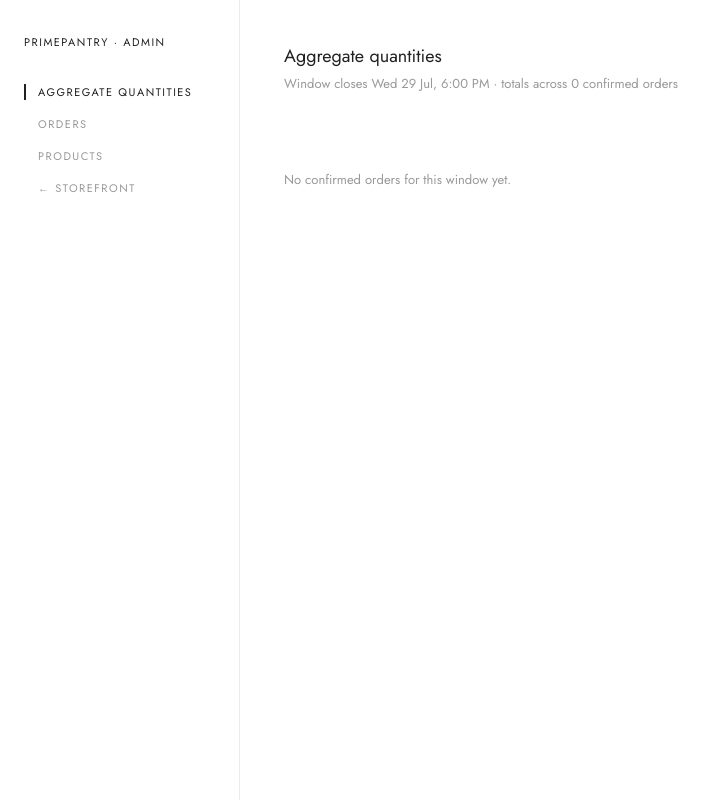
After one commit to le6-ite/CP3407_Group2_PrimePantry, a Django app: page /staff/quantities/ in a window 1280 px wide. The commit adds this page. Shown: the whole page, without its empty margins (0-717 px from the left). Run offline with Django 5.2, Linux system fonts and the light colour scheme; the visitor is signed in with stand-in values (Sample User, id 1); data comes from the database, SQL or seed files in the repository; data that the repository does not hold is empty.

Commit message:
Add auth, my-orders, and admin quantity aggregate (USP)
- Auth: email-based login/register (Django auth), guest checkout preserved;
  header shows My orders / Log out when signed in
- Orders now link to the logged-in user; checkout prefills from the account
- My orders page: order history with status badges (user or guest session)
- Staff-only "Aggregate quantities" page: per-product totals for the current
  weekly window with order counts and bars — the group-buying USP

Co-Authored-By: Claude Opus 4.8 <noreply@anthropic.com>

```diff
--- /dev/null
+++ b/store/templates/store/admin_quantities.html
@@ -0,0 +1,47 @@
+{% extends "base.html" %}
+{% load static %}
+{% block title %}Aggregate quantities — PrimePantry admin{% endblock %}
+{% block content %}
+<div style="display:flex;min-height:100vh;font-family:'Jost',sans-serif;">
+  <nav style="width:240px;border-right:1px solid #ececec;padding:34px 24px;box-sizing:border-box;">
+    <div style="font-size:11px;letter-spacing:1.5px;text-transform:uppercase;color:#212123;margin-bottom:34px;">PrimePantry · Admin</div>
+    <div style="display:flex;flex-direction:column;gap:16px;">
+      <span style="font-size:11px;letter-spacing:1.5px;text-transform:uppercase;color:#212123;border-left:2px solid #212123;padding-left:12px;">Aggregate quantities</span>
+      <a href="/admin/store/order/" style="font-size:11px;letter-spacing:1.5px;text-transform:uppercase;color:#999999;padding-left:14px;">Orders</a>
+      <a href="/admin/store/product/" style="font-size:11px;letter-spacing:1.5px;text-transform:uppercase;color:#999999;padding-left:14px;">Products</a>
+      <a href="{% url 'store:home' %}" style="font-size:11px;letter-spacing:1.5px;text-transform:uppercase;color:#999999;padding-left:14px;">← Storefront</a>
+    </div>
+  </nav>
+  <main style="flex:1;padding:43px 44px;box-sizing:border-box;max-width:1400px;">
+    <div style="margin-bottom:34px;">
+      <h1 style="font-size:18px;line-height:1.5;color:#212123;margin:0;font-weight:400;">Aggregate quantities</h1>
+      <div style="font-size:13px;color:#999999;margin-top:4px;">Window closes {{ cutoff|date:"D j M, g:i A" }} · totals across {{ total_orders }} confirmed order{{ total_orders|pluralize }}</div>
+    </div>
+    {% if rows %}
+    <div>
+      <div style="display:flex;gap:20px;padding:0 0 11px;border-bottom:1px solid #212123;font-size:11px;letter-spacing:1.5px;text-transform:uppercase;color:#999999;">
+        <div style="width:56px;"></div>
+        <div style="flex:1;">Product</div>
+        <div style="width:150px;">Category</div>
+        <div style="width:280px;">Total quantity</div>
+        <div style="width:70px;text-align:right;">Orders</div>
+      </div>
+      {% for r in rows %}
+      <div style="display:flex;align-items:center;gap:20px;padding:16px 0;border-bottom:1px solid #ececec;">
+        <div style="width:56px;"><div style="width:40px;height:40px;border-radius:8px;background:#f2f2f2;overflow:hidden;"><img src="{{ r.image_url }}" style="width:100%;height:100%;object-fit:cover;" alt=""></div></div>
+        <div style="flex:1;font-size:13px;color:#212123;">{{ r.name }}</div>
+        <div style="width:150px;font-size:13px;color:#999999;">{{ r.category }}</div>
+        <div style="width:280px;padding-right:20px;box-sizing:border-box;">
+          <div style="font-size:12px;color:#212123;margin-bottom:5px;">{{ r.qty }} × {{ r.size_label }}</div>
+          <div style="height:2px;background:#f2f2f2;"><div style="height:100%;background:#212123;width:{{ r.bar_pct }}%;"></div></div>
+        </div>
+        <div style="width:70px;text-align:right;font-size:13px;color:#999999;">{{ r.orders }}</div>
+      </div>
+      {% endfor %}
+    </div>
+    {% else %}
+    <p style="font-size:13px;color:#999999;padding:43px 0;">No confirmed orders for this window yet.</p>
+    {% endif %}
+  </main>
+</div>
+{% endblock %}
--- a/store/templates/store/partials/site_header.html
+++ b/store/templates/store/partials/site_header.html
@@ -3,6 +3,11 @@
   <div style="display:flex;align-items:center;gap:23px;">
     <a href="{% url 'store:catalog' %}" style="font-size:11px;line-height:1;letter-spacing:1.5px;text-transform:uppercase;color:#212123;">Catalog</a>
     <a href="{% url 'store:cart' %}" style="font-size:11px;line-height:1;letter-spacing:1.5px;text-transform:uppercase;color:#212123;">Cart{% if cart_count %} ({{ cart_count }}){% endif %}</a>
+    {% if user.is_authenticated %}
+    <a href="{% url 'store:my_orders' %}" style="font-size:11px;line-height:1;letter-spacing:1.5px;text-transform:uppercase;color:#212123;">My orders</a>
+    <form method="post" action="{% url 'store:logout' %}" style="margin:0;">{% csrf_token %}<button type="submit" style="background:none;border:none;padding:0;cursor:pointer;font-family:'Jost',sans-serif;font-size:11px;line-height:1;letter-spacing:1.5px;text-transform:uppercase;color:#999999;">Log out</button></form>
+    {% else %}
     <a href="{% url 'store:auth' %}" style="font-size:11px;line-height:1;letter-spacing:1.5px;text-transform:uppercase;color:#999999;">Account</a>
+    {% endif %}
   </div>
 </header>
--- a/store/urls.py
+++ b/store/urls.py
@@ -15,5 +15,7 @@ urlpatterns = [
     path("checkout/pay/", views.checkout_pay, name="checkout_pay"),
     path("order/confirmation/", views.order_confirmation, name="order_confirmation"),
     path("orders/", views.my_orders, name="my_orders"),
-    path("account/", views.account, name="auth"),
+    path("account/", views.login_register, name="auth"),
+    path("logout/", views.logout_view, name="logout"),
+    path("staff/quantities/", views.admin_quantities, name="admin_quantities"),
 ]
--- a/store/views.py
+++ b/store/views.py
@@ -1,6 +1,10 @@
 import stripe
 from django.conf import settings
+from django.contrib.admin.views.decorators import staff_member_required
+from django.contrib.auth import authenticate, login, logout
+from django.contrib.auth.models import User
 from django.contrib.staticfiles import finders
+from django.db.models import Count, Sum
 from django.shortcuts import get_object_or_404, redirect, render
 from django.templatetags.static import static
 from django.urls import reverse
@@ -204,11 +208,14 @@ def checkout(request):
     lines, subtotal = _cart_lines(request)
     if not lines:
         return redirect("store:cart")
+    form = request.session.pop("checkout_form", {})
+    if not form and request.user.is_authenticated:
+        form = {"full_name": request.user.first_name, "email": request.user.email}
     context = {
         "lines": lines,
         "subtotal": subtotal,
         "delivery_fee": DELIVERY_FEE,
-        "form": request.session.pop("checkout_form", {}),
+        "form": form,
         "error": request.session.pop("checkout_error", ""),
         "active_nav": "cart",
     }
@@ -241,6 +248,7 @@ def checkout_pay(request):
     total = subtotal + delivery_fee
 
     order = Order.objects.create(
+        user=request.user if request.user.is_authenticated else None,
         full_name=full_name, email=email, phone=phone, fulfilment=fulfilment,
         address=address, note=note, subtotal=subtotal, delivery_fee=delivery_fee,
         total=total, round_cutoff=next_cutoff(),
@@ -252,6 +260,12 @@ def checkout_pay(request):
             size_label=product.size_label, unit_price=product.price,
             quantity=line["qty"],
         )
+
+    # Track the order in the session so guests can see it under "My orders".
+    session_orders = request.session.get("orders", [])
+    session_orders.append(order.pk)
+    request.session["orders"] = session_orders
+    request.session.modified = True
 
     # Without Stripe keys, fall back to a mock "paid" so the flow still works.
     if not settings.STRIPE_SECRET_KEY:
@@ -330,8 +344,99 @@ def order_confirmation(request):
 
 
 def my_orders(request):
-    return _placeholder(request, "My Orders", active_nav="orders")
+    if request.user.is_authenticated:
+        orders = Order.objects.filter(user=request.user)
+    else:
+        orders = Order.objects.filter(id__in=request.session.get("orders", []))
+    context = {"orders": orders.prefetch_related("items"), "active_nav": "orders"}
+    return render(request, "store/my_orders.html", context)
 
 
-def account(request):
-    return _placeholder(request, "Account")
+def login_register(request):
+    if request.user.is_authenticated and request.method == "GET":
+        return redirect("store:my_orders")
+    next_url = request.GET.get("next") or request.POST.get("next") or ""
+    mode = request.GET.get("mode", "login")
+    error = ""
+    values = {}
+    if request.method == "POST":
+        action = request.POST.get("action", "login")
+        mode = "register" if action == "register" else "login"
+        email = request.POST.get("email", "").strip().lower()
+        password = request.POST.get("password", "")
+        values = {"email": email, "full_name": request.POST.get("full_name", "").strip()}
+        if action == "register":
+            if not email or not password:
+                error = "Email and password are required."
+            elif password != request.POST.get("confirm", ""):
+                error = "Passwords do not match."
+            elif len(password) < 6:
+                error = "Password must be at least 6 characters."
+            elif User.objects.filter(username=email).exists():
+                error = "An account with this email already exists."
+            else:
+                user = User.objects.create_user(
+                    username=email, email=email, password=password
+                )
+                if values["full_name"]:
+                    user.first_name = values["full_name"][:150]
+                    user.save(update_fields=["first_name"])
+                login(request, user)
+                return redirect(next_url or "store:my_orders")
+        else:
+            user = authenticate(request, username=email, password=password)
+            if user is not None:
+                login(request, user)
+                return redirect(next_url or "store:my_orders")
+            error = "Invalid email or password."
+    context = {
+        "mode": mode, "error": error, "values": values,
+        "next": next_url, "active_nav": "none",
+    }
+    return render(request, "store/auth.html", context)
+
+
+def logout_view(request):
+    logout(request)
+    return redirect("store:home")
+
+
+@staff_member_required
+def admin_quantities(request):
+    cutoff = next_cutoff()
+    counted = [Order.PAID, Order.PACKING, Order.READY, Order.COMPLETED]
+    agg = list(
+        OrderItem.objects.filter(
+            order__round_cutoff=cutoff, order__status__in=counted, product__isnull=False
+        )
+        .values(
+            "product_id", "product__name", "product__size_label",
+            "product__category__name",
+        )
+        .annotate(total_qty=Sum("quantity"), order_count=Count("order", distinct=True))
+        .order_by("-total_qty")
+    )
+    products = {
+        p.id: p for p in Product.objects.filter(id__in=[r["product_id"] for r in agg])
+    }
+    max_qty = max((r["total_qty"] for r in agg), default=1) or 1
+    rows = []
+    for r in agg:
+        product = products.get(r["product_id"])
+        rows.append({
+            "name": r["product__name"],
+            "category": r["product__category__name"] or "—",
+            "qty": r["total_qty"],
+            "size_label": r["product__size_label"] or "pack",
+            "orders": r["order_count"],
+            "bar_pct": round(r["total_qty"] / max_qty * 100),
+            "image_url": product.image_url if product else static("store/assets/placeholder.png"),
+        })
+    context = {
+        "rows": rows,
+        "cutoff": cutoff,
+        "total_orders": Order.objects.filter(
+            round_cutoff=cutoff, status__in=counted
+        ).count(),
+    }
+    return render(request, "store/admin_quantities.html", context)
```
Also changed, not shown: store/models.py (+15 -1 lines), store/templates/store/auth.html (added, +37 -0 lines), store/templates/store/my_orders.html (added, +32 -0 lines), store/migrations/0003_order_user_alter_order_status.py (added).
